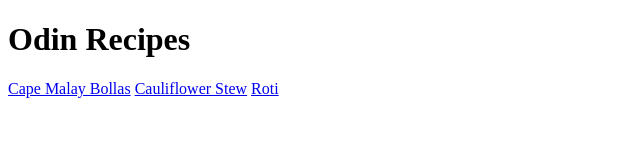
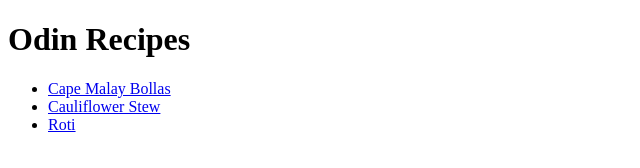
Before and after one commit to sara-jac/odin-recipes, a plain HTML site: page index.html in a window 1280 px wide. Shown: the whole page, without its empty margins (0-640 px from the left). Drawn offline with Linux system fonts and the light colour scheme.

Commit message:
Add recipes on index.html to <ul> list

```diff
--- a/index.html
+++ b/index.html
@@ -7,8 +7,10 @@
   </head>
   <body>
     <h1>Odin Recipes</h1>
-    <a href="recipes/bollas.html">Cape Malay Bollas</a>
-    <a href="recipes/cauliflowerstew.html">Cauliflower Stew</a>
-    <a href="recipes/roti.html">Roti</a>
+      <ul>
+        <li><a href="recipes/bollas.html">Cape Malay Bollas</a></li>
+        <li><a href="recipes/cauliflowerstew.html">Cauliflower Stew</a></li>
+        <li><a href="recipes/roti.html">Roti</a></li>
+      </ul>
   </body>
 </html>
```
